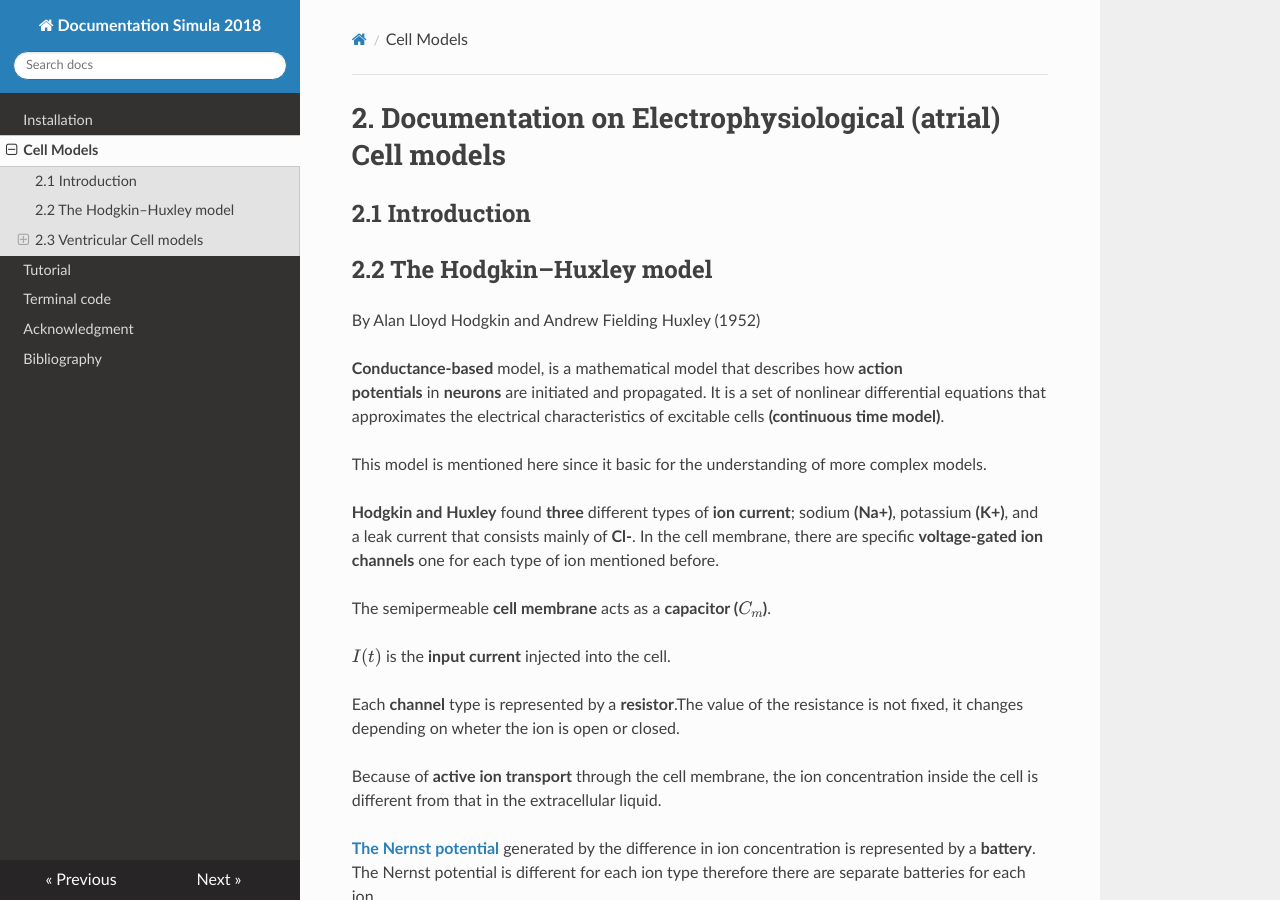
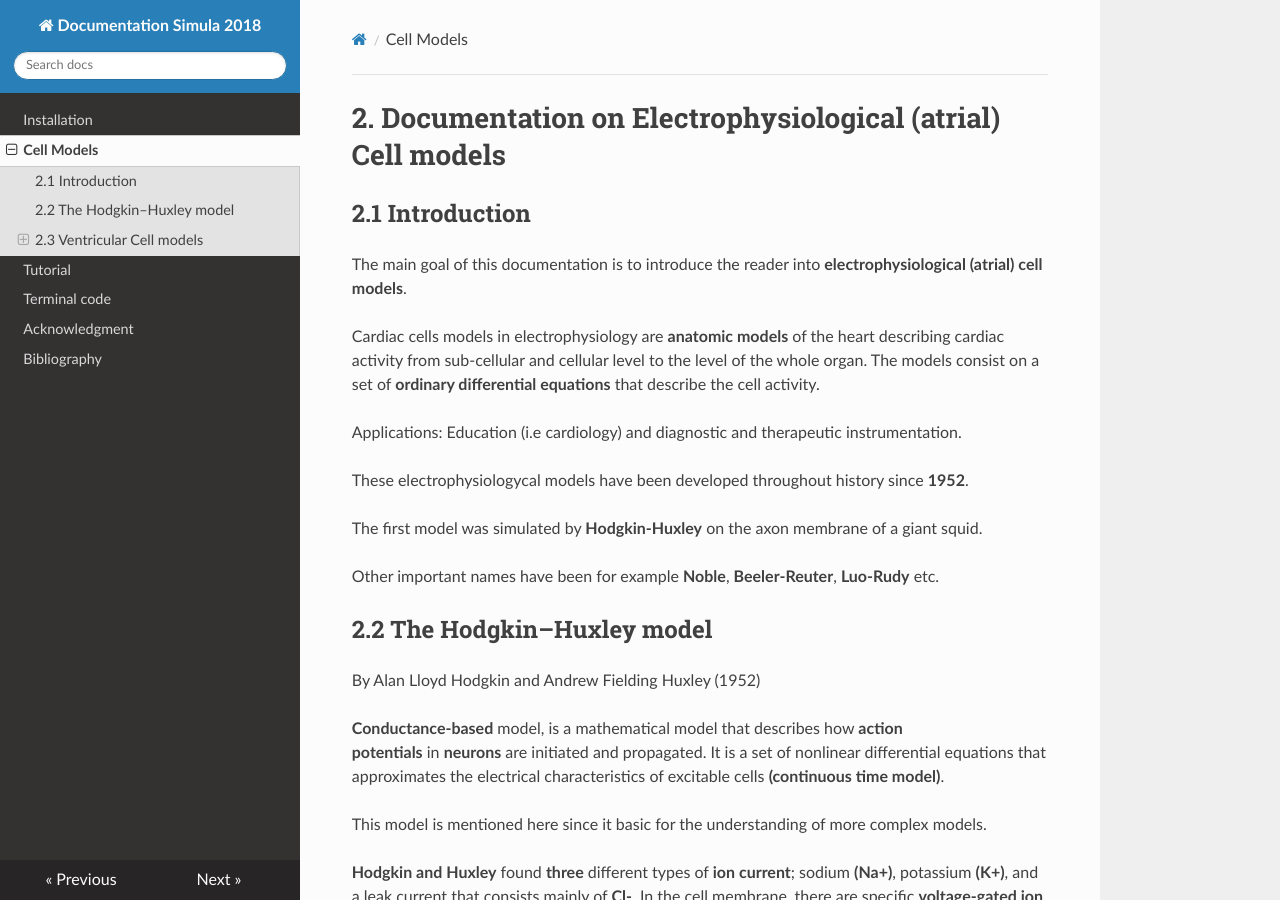
Before and after one commit to ErikaKvalem/Documentation-2018-MkDocs, an MkDocs documentation site: the page built from docs/cellm.md, in a window 1280 px wide and 900 px high. Built offline with MkDocs 1.6.1, drawn with Linux system fonts in a browser that asks for light colours; nearby versions of some CDN libraries; formulas are drawn with MathJax 3; old or Windows-style settings are respelled for this version of MkDocs.

Commit message:
Update cellm.md

```diff
--- a/docs/cellm.md
+++ b/docs/cellm.md
@@ -2,6 +2,19 @@
 
 # 2. Documentation on Electrophysiological (atrial) Cell models
 ## 2.1 Introduction
+
+The main goal of this documentation is to introduce the reader into **electrophysiological (atrial) cell models**.
+
+Cardiac cells models in electrophysiology are **anatomic models** of the heart describing cardiac activity from sub-cellular and cellular level to the level of the whole organ. The models consist on a set of **ordinary differential equations** that describe the cell activity.
+
+Applications: Education (i.e cardiology) and diagnostic and therapeutic instrumentation.
+
+These electrophysiologycal models have been developed throughout history since **1952**.
+
+The first model was simulated by **Hodgkin-Huxley** on the axon membrane of a giant squid.
+
+Other important names have been for example **Noble**, **Beeler-Reuter**, **Luo-Rudy** etc.
+
 
 
 ## 2.2 The Hodgkin–Huxley model
```
